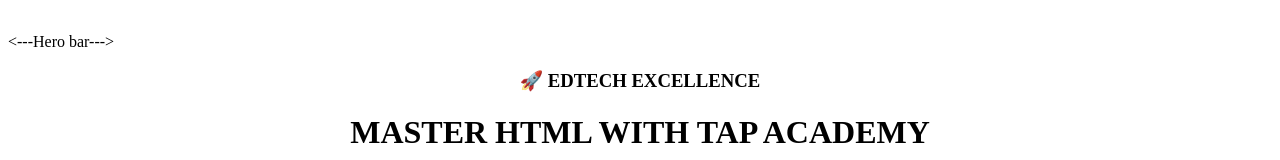
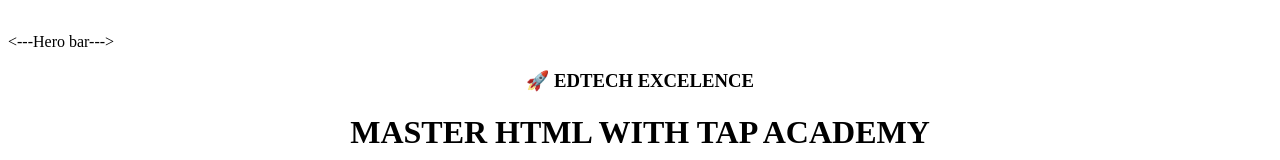
Before and after one commit to kirankalingiri83-art/FINAL.HTML_PROJECT, a plain HTML site: page index.html in a window 1280 px wide. Shown: the part 214-374 px from the top of the page. Drawn offline with Linux system fonts and the light colour scheme.

Commit message:
text changed

```diff
--- a/index.html
+++ b/index.html
@@ -22,7 +22,7 @@
         <br> <br> <br>
         <---Hero bar--->
         <center>
-        <h3 >🚀 EDTECH EXCELLENCE</h3>
+        <h3 >🚀 EDTECH EXCELENCE</h3>
         <h1 >MASTER HTML WITH TAP ACADEMY</h1>
        <p>begin my web development journey with the foundation of the internet,learn HTML from trainer Harshit sir and build real world projects</p>
         <a href="prj"  > [view my projects]</a>   <a href="html"  > [why learn html]</a>
```
